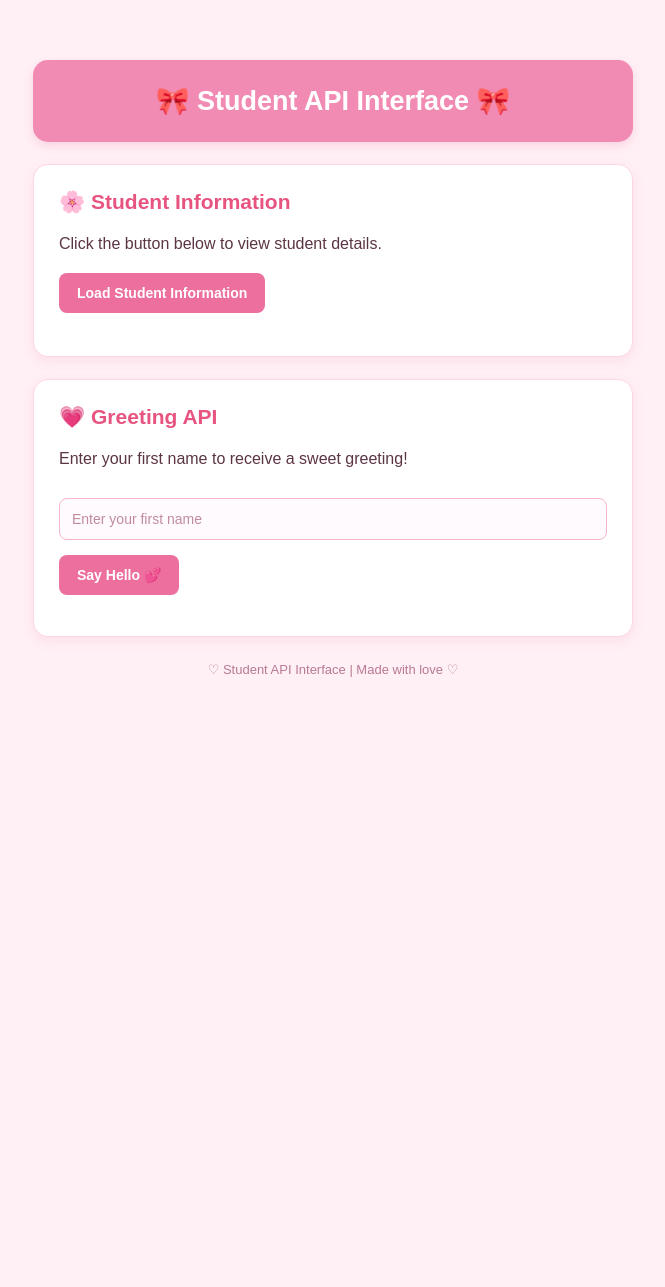
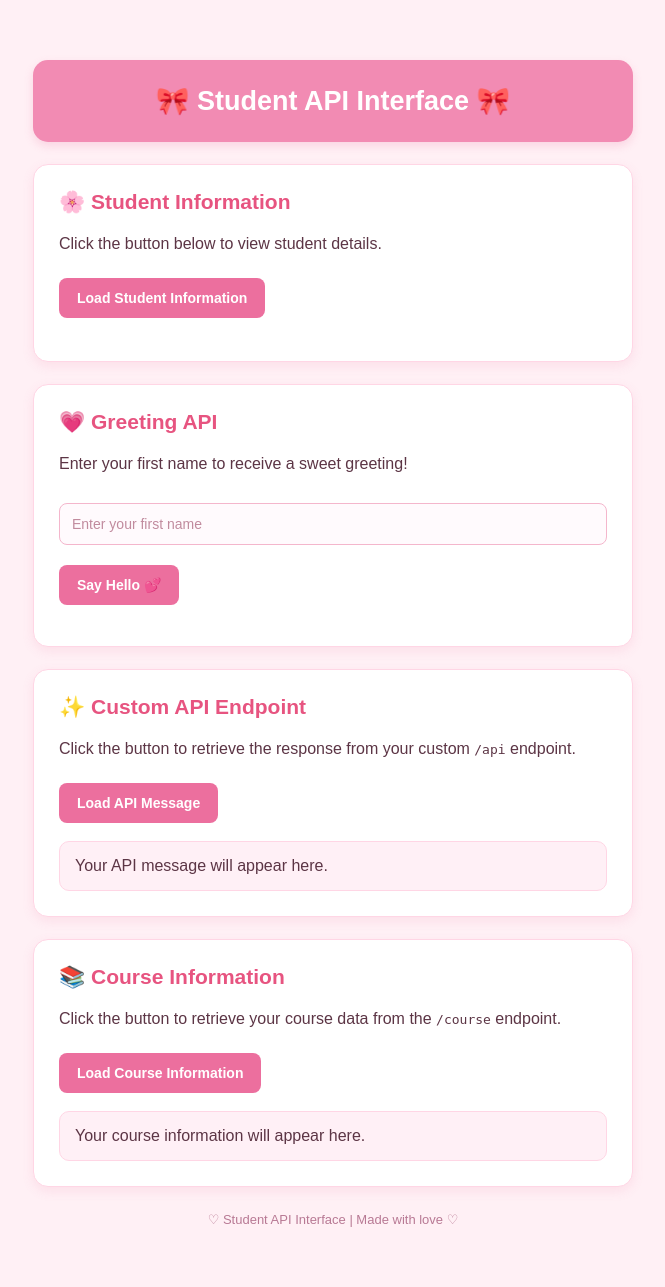
Before and after one commit to ladoingkc-tech/Ladoing_Kc_Jane_Marie, a Flask app: page / in a window 1280 px wide. Shown: the whole page, without its empty margins (307-972 px from the left). Before the commit the page ends 677 px from the top, so only its background shows below. Run offline with Flask 3, Linux system fonts and the light colour scheme.

Commit message:
Update pink Student API interface

```diff
--- a/templates/index.html
+++ b/templates/index.html
@@ -59,6 +59,7 @@
             font-size: 14px;
             font-weight: bold;
             transition: 0.3s;
+            margin-top: 5px;
         }
 
         button:hover {
@@ -88,22 +89,23 @@
             color: #c18b9e;
         }
 
-        #result {
+        .result {
             margin-top: 18px;
         }
 
-        .student-info {
+        .student-info,
+        .api-result {
             background-color: #fff0f6;
             padding: 15px;
             border-radius: 10px;
             border: 1px solid #ffd6e5;
+            overflow-wrap: anywhere;
         }
 
         .student-info p {
             padding: 9px 0;
             margin: 0;
             border-bottom: 1px solid #f8d5e2;
-            overflow-wrap: anywhere;
         }
 
         .student-info p:last-child {
@@ -115,6 +117,14 @@
             color: #d63375;
             font-weight: bold;
             overflow-wrap: anywhere;
+        }
+
+        pre {
+            white-space: pre-wrap;
+            overflow-wrap: anywhere;
+            font-family: Arial, sans-serif;
+            line-height: 1.6;
+            margin: 0;
         }
 
         .footer {
@@ -141,7 +151,7 @@
 
         <h1>🎀 Student API Interface 🎀</h1>
 
-        <!-- Student Information Section -->
+        <!-- 1. Student Information -->
         <div class="card">
             <h2>🌸 Student Information</h2>
             <p>Click the button below to view student details.</p>
@@ -150,10 +160,10 @@
                 Load Student Information
             </button>
 
-            <div id="result"></div>
+            <div id="result" class="result"></div>
         </div>
 
-        <!-- Greeting API Section -->
+        <!-- 2. Greeting API -->
         <div class="card">
             <h2>💗 Greeting API</h2>
             <p>Enter your first name to receive a sweet greeting!</p>
@@ -170,6 +180,36 @@
             <p id="greeting"></p>
         </div>
 
+        <!-- 3. /api Endpoint -->
+        <div class="card">
+            <h2>✨ Custom API Endpoint</h2>
+            <p>
+                Click the button to retrieve the response
+                from your custom <code>/api</code> endpoint.
+            </p>
+
+            <button onclick="loadAPI()">Load API Message</button>
+
+            <div id="apiResult" class="result api-result">
+                Your API message will appear here.
+            </div>
+        </div>
+
+        <!-- 4. /course Endpoint -->
+        <div class="card">
+            <h2>📚 Course Information</h2>
+            <p>
+                Click the button to retrieve your course data
+                from the <code>/course</code> endpoint.
+            </p>
+
+            <button onclick="loadCourse()">Load Course Information</button>
+
+            <div id="courseResult" class="result api-result">
+                Your course information will appear here.
+            </div>
+        </div>
+
         <div class="footer">
             ♡ Student API Interface | Made with love ♡
         </div>
@@ -177,39 +217,48 @@
     </div>
 
     <script>
-        // Load student information
-        function loadStudent() {
-            fetch('/student')
-                .then(response => {
+        // Helper: fetch data and check for errors
+        async function fetchResponse(url) {
+            const response = await fetch(url);
+
             if (!response.ok) {
-                        throw new Error('Failed to load student data');
+                throw new Error("HTTP error: " + response.status);
             }
-                    return response.json();
-                })
-                .then(data => {
-                    const result = document.getElementById('result');
+
+            return response;
+        }
+
+        // 1. Load Student Information
+        async function loadStudent() {
+            const result = document.getElementById("result");
+            result.textContent = "Loading student information...";
+
+            try {
+                const response = await fetchResponse("/student");
+                const data = await response.json();
+
                 result.replaceChildren();
 
-                    const info = document.createElement('div');
-                    info.className = 'student-info';
+                const info = document.createElement("div");
+                info.className = "student-info";
 
                 const fields = [
-                        ['Student ID', data.student_id],
-                        ['Name', data.name],
-                        ['Program', data.program],
-                        ['Year', data.year],
-                        ['Section', data.section]
+                    ["Student ID", data.student_id ?? data.id],
+                    ["Name", data.name],
+                    ["Program", data.program],
+                    ["Year", data.year],
+                    ["Section", data.section]
                 ];
 
                 fields.forEach(([label, value]) => {
-                        const p = document.createElement('p');
-                        const b = document.createElement('b');
+                    const p = document.createElement("p");
+                    const b = document.createElement("b");
 
-                        b.textContent = label + ': ';
+                    b.textContent = label + ": ";
                     p.appendChild(b);
                     p.appendChild(
                         document.createTextNode(
-                                value == null ? '' : String(value)
+                            value == null ? "" : String(value)
                         )
                     );
 
@@ -217,40 +266,87 @@
                 });
 
                 result.appendChild(info);
-                })
-                .catch(error => {
-                    document.getElementById('result').textContent =
-                        'Unable to retrieve student data. Please try again.';
-                });
+
+            } catch (error) {
+                result.textContent =
+                    "Unable to retrieve student data. Please try again.";
+            }
         }
 
-        // Greeting API
-        function sayHello() {
-            const name = document.getElementById('nameInput').value.trim();
-            const greeting = document.getElementById('greeting');
+        // 2. Greeting API
+        async function sayHello() {
+            const name = document.getElementById("nameInput").value.trim();
+            const greeting = document.getElementById("greeting");
 
             if (!name) {
-                greeting.style.color = '#d63333';
-                greeting.textContent = 'Please enter your first name. 💕';
+                greeting.style.color = "#d63333";
+                greeting.textContent = "Please enter your first name. 💕";
                 return;
             }
 
-            fetch('/hello?name=' + encodeURIComponent(name))
-                .then(response => {
-                    if (!response.ok) {
-                        throw new Error('Failed to load greeting');
+            greeting.textContent = "Loading greeting...";
+
+            try {
+                const response = await fetchResponse(
+                    "/hello?name=" + encodeURIComponent(name)
+                );
+
+                const data = await response.json();
+
+                greeting.style.color = "#d63375";
+                greeting.textContent = data.message;
+
+            } catch (error) {
+                greeting.style.color = "#d63333";
+                greeting.textContent =
+                    "Unable to retrieve greeting. Please try again.";
             }
-                    return response.json();
-                })
-                .then(data => {
-                    greeting.style.color = '#d63375';
-                    greeting.textContent = data.message;
-                })
-                .catch(error => {
-                    greeting.style.color = '#d63333';
-                    greeting.textContent =
-                        'Unable to retrieve greeting. Please try again.';
-                });
+        }
+
+        // 3. Custom /api Endpoint
+        async function loadAPI() {
+            const output = document.getElementById("apiResult");
+            output.textContent = "Loading API message...";
+
+            try {
+                const response = await fetchResponse("/api");
+                const data = await response.text();
+
+                // Supports plain text or JSON responses
+                try {
+                    const json = JSON.parse(data);
+                    output.textContent = JSON.stringify(json, null, 2);
+                } catch {
+                    output.textContent = data;
+                }
+
+            } catch (error) {
+                output.textContent =
+                    "Unable to retrieve the API message. Check your Flask server.";
+            }
+        }
+
+        // 4. Custom /course Endpoint
+        async function loadCourse() {
+            const output = document.getElementById("courseResult");
+            output.textContent = "Loading course information...";
+
+            try {
+                const response = await fetchResponse("/course");
+                const data = await response.text();
+
+                // Supports plain text or JSON responses
+                try {
+                    const json = JSON.parse(data);
+                    output.textContent = JSON.stringify(json, null, 2);
+                } catch {
+                    output.textContent = data;
+                }
+
+            } catch (error) {
+                output.textContent =
+                    "Unable to retrieve course information. Check your Flask server.";
+            }
         }
     </script>
 </body>
```
Lines whose indentation alone changed are shown as unchanged.
